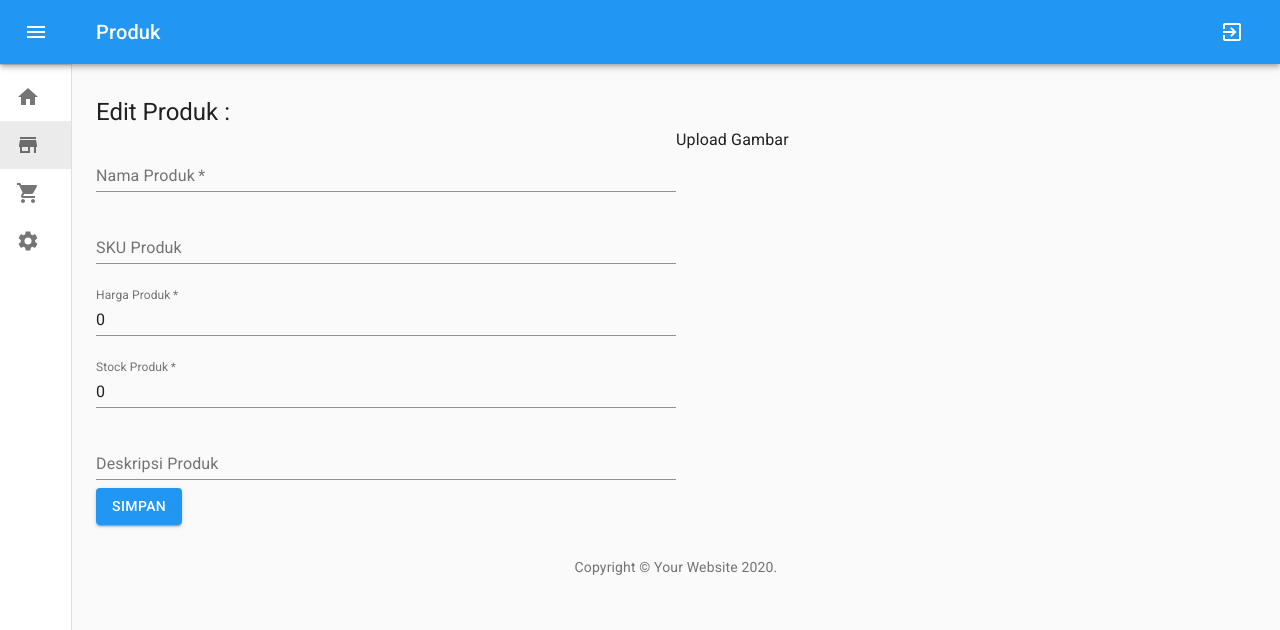
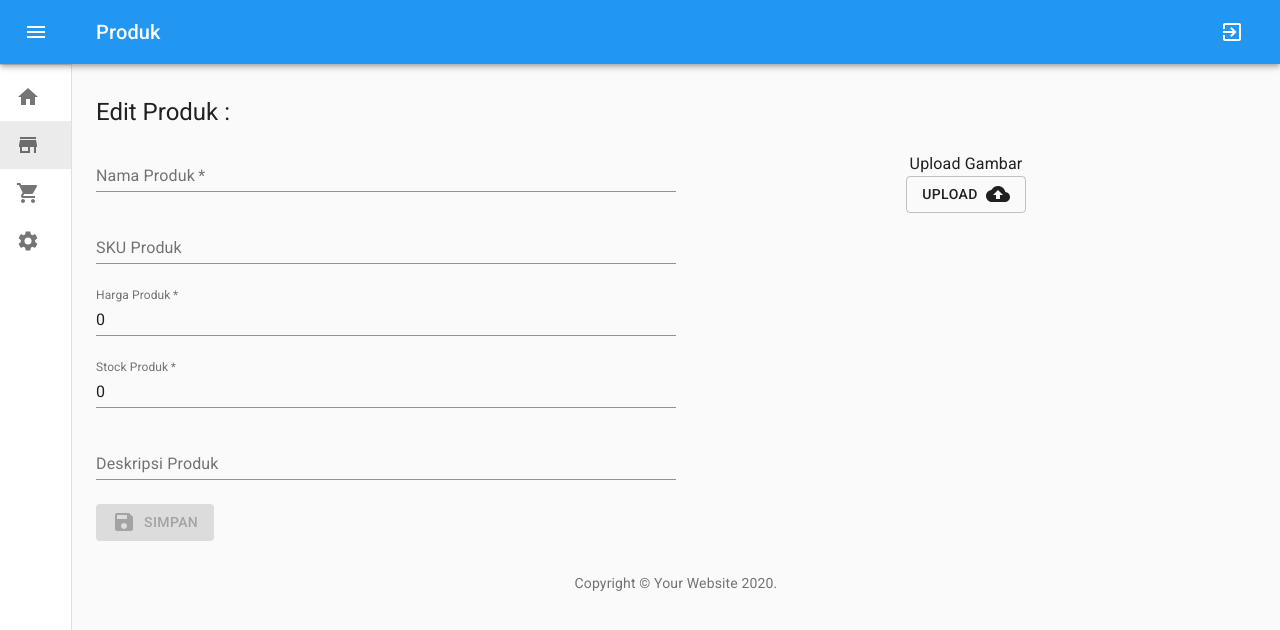
Before and after one commit to syafrin-ibrahim/my-pos-reactjs, a React (Create React App) app: page /produk/edit/1 in a window 1280 px wide. Shown: the top 630 px of the page. Built offline with nearby package versions, Linux system fonts and the light colour scheme; no server answers; the database is empty; sample sign-in values are in the browser's storage.

Commit message:
add upload files

```diff
--- a/src/pages/private/produk/edit.js
+++ b/src/pages/private/produk/edit.js
@@ -7,10 +7,15 @@ import {useFirebase} from '../../../components/FirebaseProvider';
 import {useDocument} from 'react-firebase-hooks/firestore';
 import AppPageLoad from '../../../components/appPageloading';
 import { useSnackbar } from 'notistack';
-
+import useStyles from './styles/edit';
+import UploadIcon from '@material-ui/icons/CloudUpload';
+import SaveIcon from '@material-ui/icons/Save';
+import {Prompt} from 'react-router-dom';
 
 function EditProduk({match}){
-    const {firestore, user} = useFirebase();
+    const classes = useStyles();
+    const {firestore, storage, user} = useFirebase();
+    const produkRef = storage.ref(`toko/${user.uid}/produk`);
     const produkDoc = firestore.doc(`toko/${user.uid}/produk/${match.params.idProduk}`);
     console.log('produk doc ==>',match.params.idProduk);
     const [snapshot, loading] = useDocument(produkDoc);
@@ -32,6 +37,9 @@ function EditProduk({match}){
     })
 
     const [isSubmitting, setSubmitting] = useState(false);
+
+    const [isChange, setChange] = useState(false);
+
     useEffect(()=>{
             if(snapshot){
 
@@ -48,6 +56,7 @@ function EditProduk({match}){
         return <AppPageLoad></AppPageLoad>
     }
 
+
     const handleChange = (e)=>{
         setForm({
             ...form,
@@ -58,6 +67,8 @@ function EditProduk({match}){
             ...error,
             [e.target.name] : ''
         })
+
+        setChange(true);
     }
 
     const validate = (e)=>{
@@ -88,12 +99,74 @@ function EditProduk({match}){
 
                 await produkDoc.set(form,{merge : true})
                 enqueueSnackbar('data produk berhasil disimpan', {variant : 'success'})
+                setChange(false);
             }catch(e){
                 enqueueSnackbar(e.message, {variant : 'error'})
             }
             setSubmitting(false);
         }
     }
+
+    const handleUpload = async (e)=>{
+        const file = e.target.files[0];
+        if(!['image/png','image/jpeg'].includes(file.type)){
+            setError({
+                ...error,
+                foto : `Tipe File Tidak Mendukung ${file.type}`
+            })
+        }else if(file.size >= 512000){
+            setError({
+                ...error,
+                foto : `Ukuran File Lebih Besar Dari 500 kb `
+            })
+        }else{
+
+            const reader = new FileReader();
+            reader.onabort = ()=>{
+                setError((error)=>({
+                    ...error,
+                    foto : 'proses pembacaan file dibatalkan'
+                }));
+            }
+
+            reader.onerror = ()=>{
+                setError((error)=>({
+                    ...error,
+                    foto : 'file tidak bisa dibaca'
+                }));
+            }
+
+            reader.onload = async ()=>{
+                    setSubmitting(true);
+                    try{
+                        const fotoExt = file.name.substring(file.name.lastIndexOf('.'));
+
+                        const fotoRef = produkRef.child(`${match.params.idProduk}${fotoExt}`);
+                        const fotoSnapShoot = await  fotoRef.putString(reader.result, 'data_url');
+                        const fotoUrl = await fotoSnapShoot.ref.getDownloadURL()
+
+                        setForm(currentForm => ({
+                            ...currentForm,
+                            foto : fotoUrl
+
+                        }));
+                        setChange(true);
+                    }catch(e){
+                        setError((error)=>({
+                            ...error,
+                            foto : e.message
+                        }));
+                    }
+                    setSubmitting(false);
+            }
+
+            reader.readAsDataURL(file);
+
+
+        }
+    }
+
+
 
     return (
 
@@ -174,12 +247,35 @@ function EditProduk({match}){
                         </form>
                     </Grid>
                     <Grid item xs={12} sm={6}>
-                        <Typography>Upload Gambar</Typography>
+                        <div className={classes.upload}>
+                                <Typography>Upload Gambar</Typography>
+                                {form.foto &&
+                                <img src={form.foto} alt={`Foto Produk ${form.nama}`} className={classes.preview    }/>}
+                                <input type="file"
+                                        className={classes.hideText}
+                                    name="gbr"
+                                    id="gbr"
+                                    accept="image/jpeg, image/png"
+                                    onChange={handleUpload}/>
+                                <label htmlFor="gbr">
+                                <Button variant="outlined" component="span" disabled={isSubmitting}>upload <UploadIcon className={classes.icon}/></Button>
+                                </label>
+                                { error.foto &&
+                                <Typography color="error">
+                                    {error.foto}
+                                </Typography> }
+                        </div>
                     </Grid>
                     <Grid item xs={12}>
-                        <Button form="produk-form" type="submit" disabled={isSubmitting} color="primary" variant="contained">Simpan</Button>
+                        <div className={classes.actionButton}>
+                        <Button form="produk-form" type="submit" disabled={isSubmitting || !isChange} color="primary" variant="contained"><SaveIcon className={classes.iconLeft}/> Simpan</Button>
+                        </div>
                     </Grid>
                 </Grid>
+                <Prompt
+                    when={isChange}
+                    message="terdapat perubahan yang belum disimpan, apakah anda yakin meninggalkan halaman ini ? "
+                    />
             </div>
 
     );
--- /dev/null
+++ b/src/pages/private/produk/styles/edit.js
@@ -0,0 +1,27 @@
+import {makeStyles} from '@material-ui/core/styles';
+
+const useStyles = makeStyles(theme => ({
+
+    hideText : {
+        display : "none"
+    },
+    upload : {
+        textAlign : 'center',
+        padding : theme.spacing(3)
+    },
+    preview :{
+        height : 'auto',
+        width : '100%'
+    },
+    icon : {
+        marginLeft : theme.spacing(1)
+    },
+    iconLeft : {
+        marginRight : theme.spacing(1)
+    },
+    actionButton : {
+        paddingTop : theme.spacing(2)
+    }
+}));
+
+export default useStyles;
```
Also changed, not shown: firebase.json, 1 other file (tests, documents, lock files or other folders).
